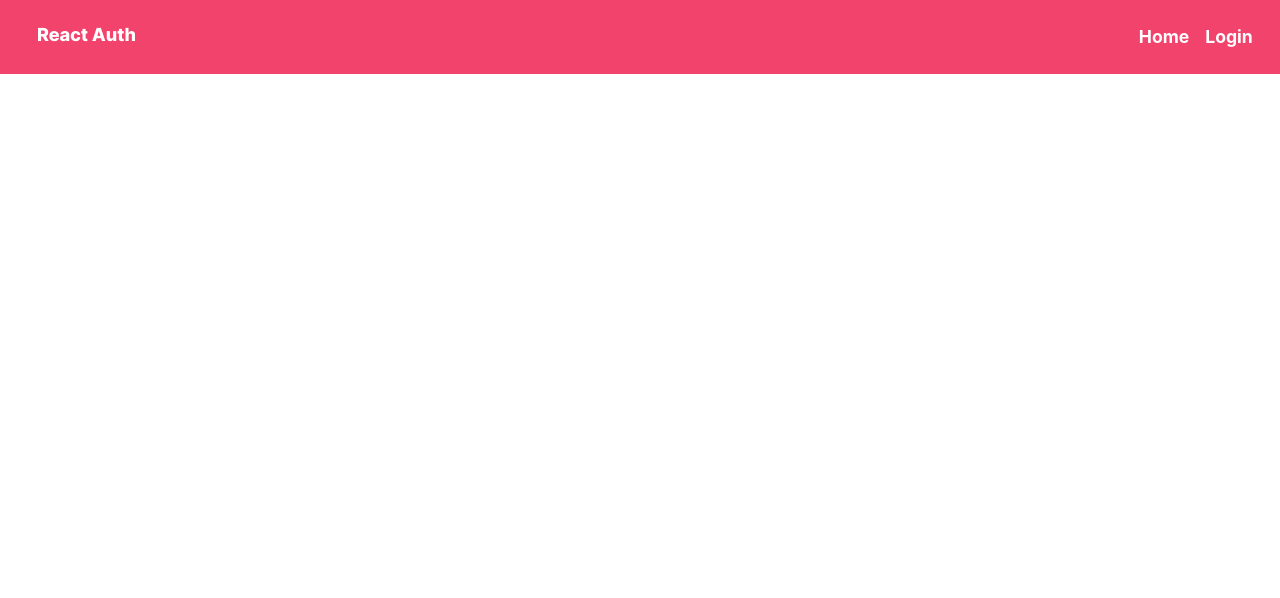
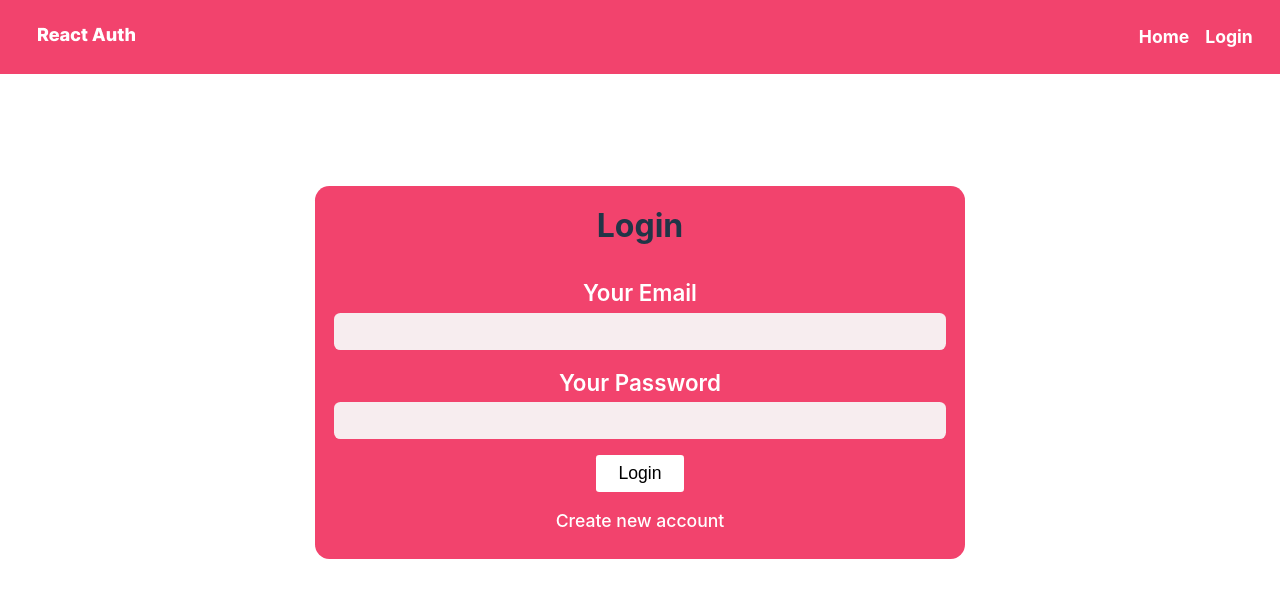
Before and after one commit to Amin-Ansari/React-Auth, a React (Vite) app: page /login-signup in a window 1280 px wide. Shown: the top 598 px of the page. Built offline with nearby package versions, Linux system fonts and the light colour scheme.

Commit message:
The Ract auth layout is done

```diff
--- /dev/null
+++ b/src/components/Form/AuthForm.jsx
@@ -0,0 +1,44 @@
+//Utilities
+import "../../utilities/AuthForm.css";
+
+const AuthForm = (props) => {
+  const { formMethod, formType, onFormTypeChange } = props;
+
+  let type = formType === "LOGIN" ? "Login" : "Sign up";
+  console.log(type);
+
+  return (
+    <form className="auth-form" method={formMethod}>
+      <h2 className="form-title">{type}</h2>
+      <label className="form-label" htmlFor="#email-input">
+        Your Email
+      </label>
+      <input
+        type="email"
+        className="auth-form-input"
+        name="email"
+        id="email-input"
+      ></input>
+      <label className="form-label" htmlFor="#password-input">
+        Your Password
+      </label>
+      <input
+        type="password"
+        className="auth-form-input"
+        name="password"
+        id="password-input"
+      ></input>
+      <input type={"submit"} className="submit-input" value={type}></input>
+      <button
+        type="button"
+        className="form-type-change-button"
+        onClick={() => onFormTypeChange()}
+      >
+        {formType === "LOGIN" && "Create new account"}
+        {formType === "SIGNUP" && "Already have and account?"}
+      </button>
+    </form>
+  );
+};
+
+export default AuthForm;
--- a/src/pages/LoginPage.jsx
+++ b/src/pages/LoginPage.jsx
@@ -1,3 +1,18 @@
-const LoginPage = () => {};
+import { useState } from "react";
+import AuthForm from "../components/Form/AuthForm";
+
+const LoginPage = () => {
+  const [formType, setTheFormType] = useState("LOGIN");
+
+  function changeTheFormType() {
+    setTheFormType((state) => (state === "LOGIN" ? "SIGN UP" : "LOGIN"));
+  }
+
+  return (
+    <>
+      <AuthForm onFormTypeChange={changeTheFormType} formType={formType} />
+    </>
+  );
+};
 
 export default LoginPage;
--- /dev/null
+++ b/src/utilities/AuthForm.css
@@ -0,0 +1,51 @@
+.form-title {
+  margin-bottom: 1.6rem;
+  font-size: 2rem;
+}
+.auth-form {
+  grid-column: span 12;
+  display: flex;
+  flex-flow: column wrap;
+  align-items: center;
+  background-color: #f2436d;
+  width: min(100%, 650px);
+  margin: 7rem 0rem 0rem;
+  border-radius: 0.9rem;
+  padding: 1rem 1.2rem;
+}
+.form-label {
+  color: #fff;
+  font-size: 1.4rem;
+  font-weight: 600;
+  margin: 0rem 0rem 0.2rem;
+}
+.auth-form-input {
+  width: 100%;
+  margin-bottom: 1rem;
+  padding: 0.5rem 0.7rem;
+  border-radius: 0.4rem;
+  font-size: 1.1rem;
+  background-color: #f7edef;
+  outline: none;
+  border: none;
+  color: #000000;
+}
+.submit-input,
+.form-type-change-button {
+  cursor: pointer;
+}
+.submit-input {
+  background-color: #fff;
+  color: #000000;
+  padding: 0.5rem 1.4rem;
+  font-size: 1.1rem;
+  border: none;
+  outline: none;
+  border-radius: 0.2rem;
+  margin: 0rem 0rem 0.4rem;
+}
+.form-type-change-button {
+  background-color: transparent;
+  color: #fff;
+  font-size: 1.1rem;
+}
--- a/src/utilities/Container.css
+++ b/src/utilities/Container.css
@@ -2,4 +2,5 @@
   width: min(100%, 1320px);
   display: grid;
   grid-template: auto / repeat(12, 1fr);
+  justify-items: center;
 }
```
